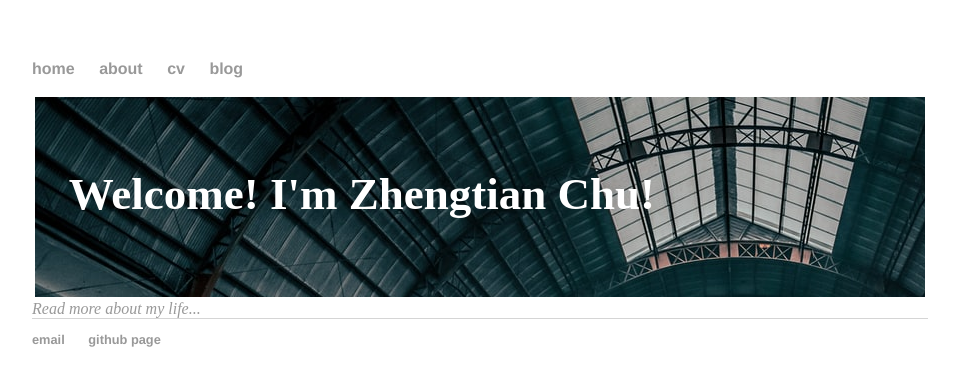
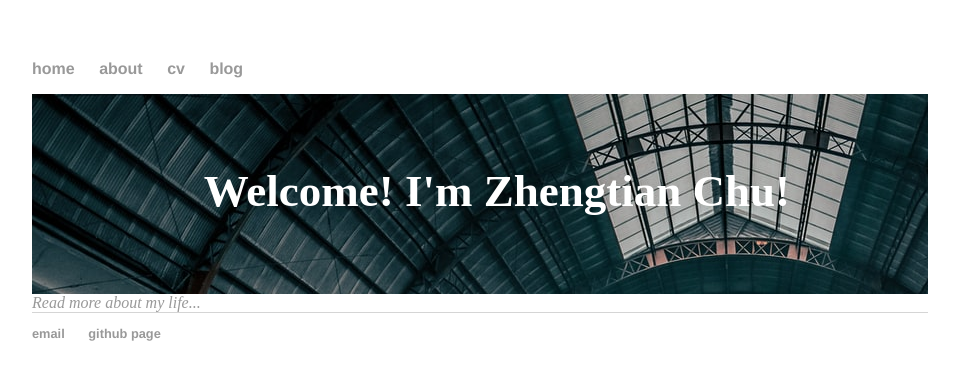
Before and after one commit to scyxx2/lakerschampions.github.io, a Jekyll site: the page built from index.html, in a window 1280 px wide. Shown: the top 386 px of the page, without its empty margins (160-1119 px from the left). Built offline with Jekyll 4.4.1, drawn with Linux system fonts in a browser that asks for light colours.

Commit message:
Update main.css

```diff
--- a/css/main.css
+++ b/css/main.css
@@ -7,7 +7,8 @@ body {
     color:white;
     height:200px;
     font-size:30px;
-    border:solid;
+    text-align: center;
+    vertical-align: middle;
 }
 nav ul, footer ul {
     font-family:'Helvetica', 'Arial', 'Sans-Serif';
```
